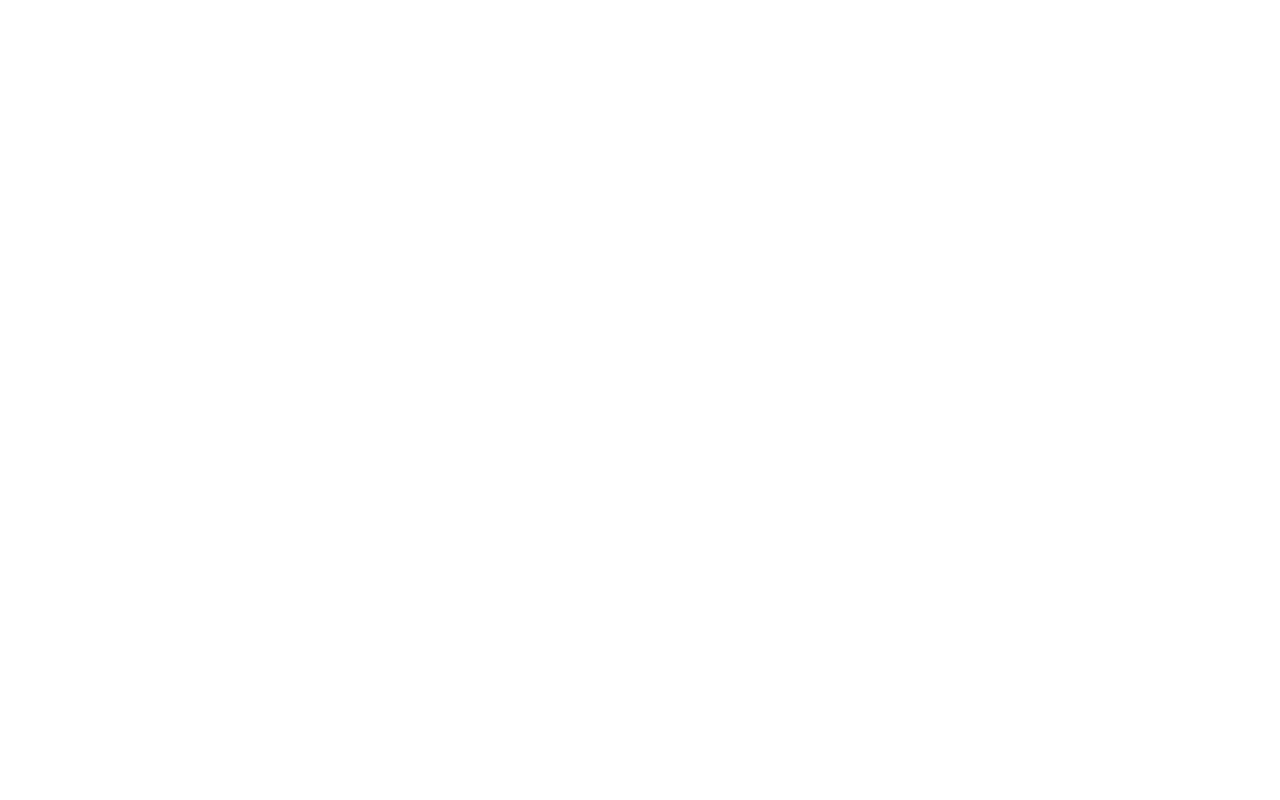
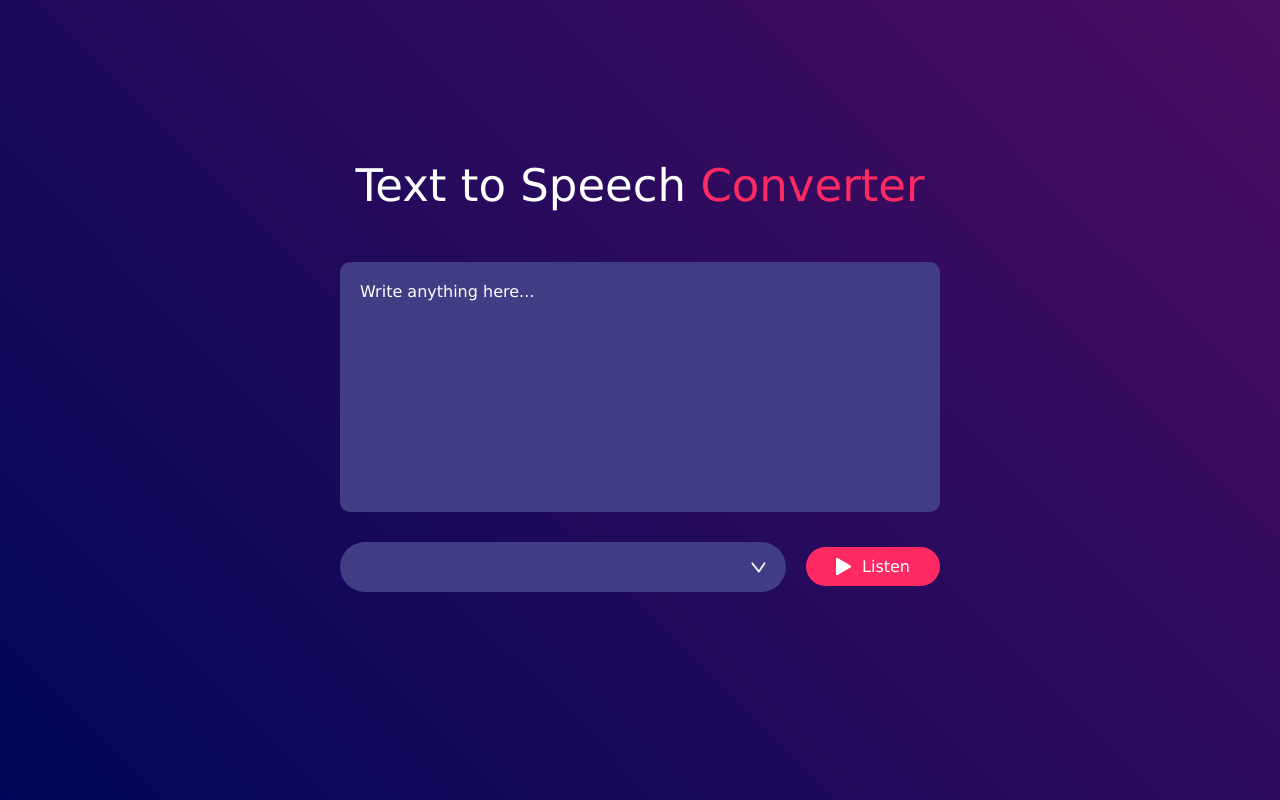
Before and after one commit to alvintaas/text-to-speech-converter, a plain HTML site: page index.html in a window 1280 px wide. Drawn offline with Linux system fonts and the light colour scheme.

Commit message:
updated files and completed tutorial

```diff
--- a/index.html
+++ b/index.html
@@ -1,6 +1,5 @@
 <!DOCTYPE html>
 <html>
-
 <head>
     <meta name="viewport" content="width=device-width, initial-scale=1">
     <title>Text to Speech Converter</title>
@@ -8,3 +7,16 @@
 </head>
 
 <body>
+
+    <div class="hero">
+        <h1>Text to Speech <span>Converter</span></h1>
+        <textarea placeholder= "Write anything here..." ></textarea>
+        <div class="row">
+            <select></select>
+            <button><img src="images/play.png">Listen</button>
+        </div>
+    </div>
+
+<script src="script.js"></script>
+</body>
+</html>
--- /dev/null
+++ b/script.js
@@ -0,0 +1,23 @@
+let speech = new SpeechSynthesisUtterance();
+
+let voices = [];
+
+let voiceSelect = document.querySelector("select");
+
+window.speechSynthesis.onvoiceschanged = () => {
+  voices = window.speechSynthesis.getVoices();
+  speech.voice = voices[0];
+
+  voices.forEach(
+    (voice, i) => (voiceSelect.options[i] = new Option(voice.name, i))
+  );
+};
+
+voiceSelect.addEventListener("change", () => {
+  speech.voice = voices[voiceSelect.value];
+});
+
+document.querySelector("button").addEventListener("click", () => {
+  speech.text = document.querySelector("textarea").value;
+  window.speechSynthesis.speak(speech);
+});
--- a/style.css
+++ b/style.css
@@ -0,0 +1,84 @@
+* {
+    margin: 0;
+    padding: 0;
+    font-family: Verdana, Geneva, Tahoma, sans-serif;
+    box-sizing: border-box;
+}
+
+
+.hero {
+    width: 100%;
+    min-height: 100vh;
+    background: linear-gradient(45deg, #010758, #490d61);
+    display: flex;
+    align-items: center;
+    justify-content: center;
+    flex-direction: column;
+    color: #fff;
+}
+
+.hero h1 {
+    font-size:45px;
+    font-weight: 500;
+    margin-top: -50px;
+    margin-bottom: 50px;
+}
+.hero h1 span {
+    color: #ff2963;
+}
+textarea{
+    width: 600px;
+    height: 250px;
+    background: #403d84;
+    color: #fff;
+    font-size: 15px;
+    border: 0;
+    outline: 0;
+    padding: 20px;
+    border-radius: 10px;
+    resize: none;
+    margin-bottom: 30px;
+}
+textarea::placeholder {
+    font-size: 16px;
+    color: #fff;
+
+}
+.row {
+    width: 600px;
+    display: flex;
+    align-items: center;
+    gap: 20px;
+}
+button {
+    background: #ff2963;
+    color: #fff;
+    font-size: 16px;
+    padding: 10px 30px;
+    border-radius: 35px;
+    border: 0;
+    outline: 0;
+    cursor: pointer;
+    display: flex;
+    align-items: center;
+}
+button img {
+    width: 16px;
+    margin-right: 10px;
+}
+select {
+    flex: 1;
+    color: #fff;
+    background: #403d84;
+    height: 50px;
+    padding: 0 20px;
+    outline: 0;
+    border: 0;
+    border-radius: 35px;
+    appearance: none;
+    background-image: url(images/dropdown.png);
+    background-repeat: no-repeat;
+    background-size: 15px;
+    background-position-x: calc(100% - 20px);
+    background-position-y: 20px;
+}
```
